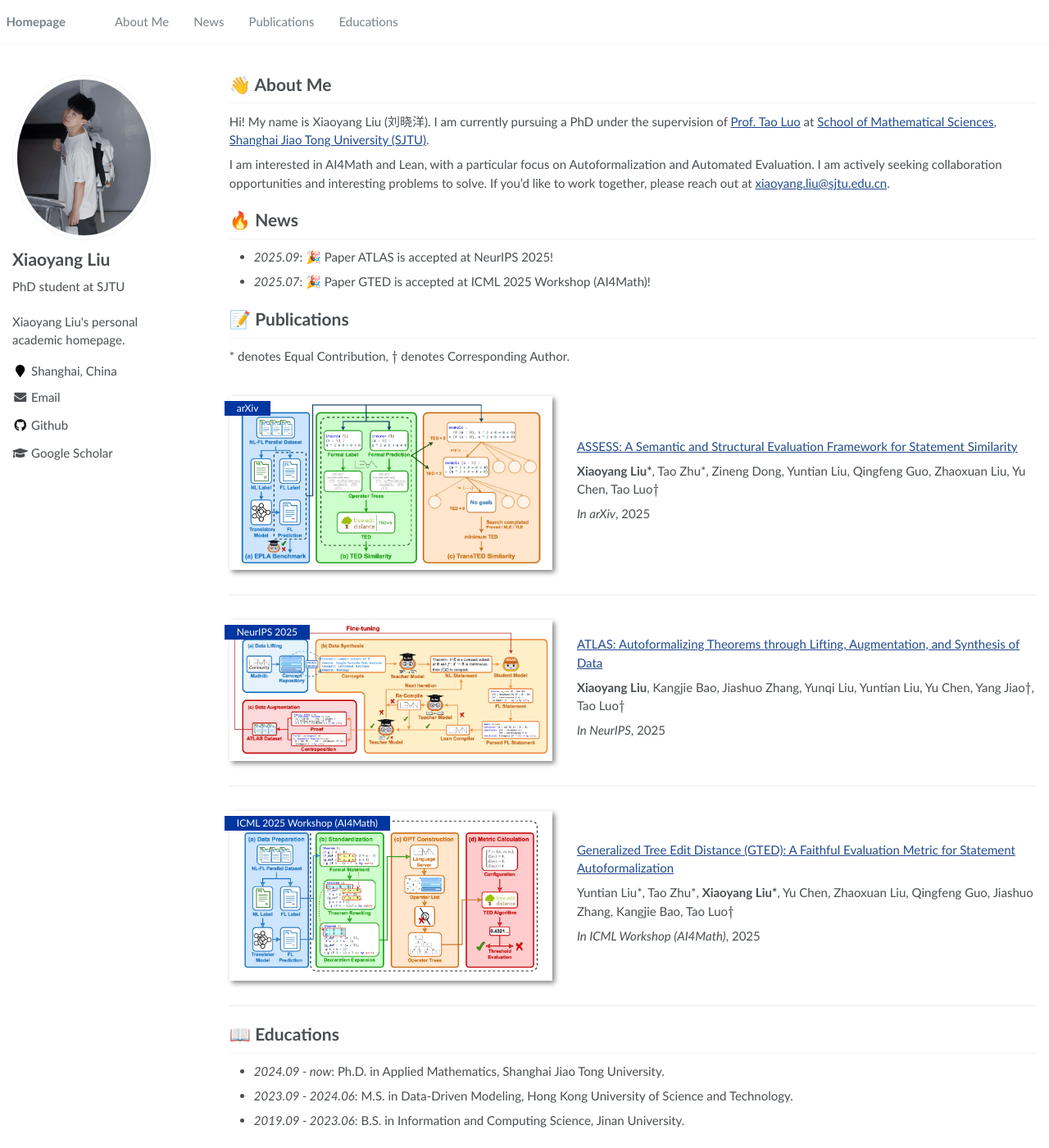
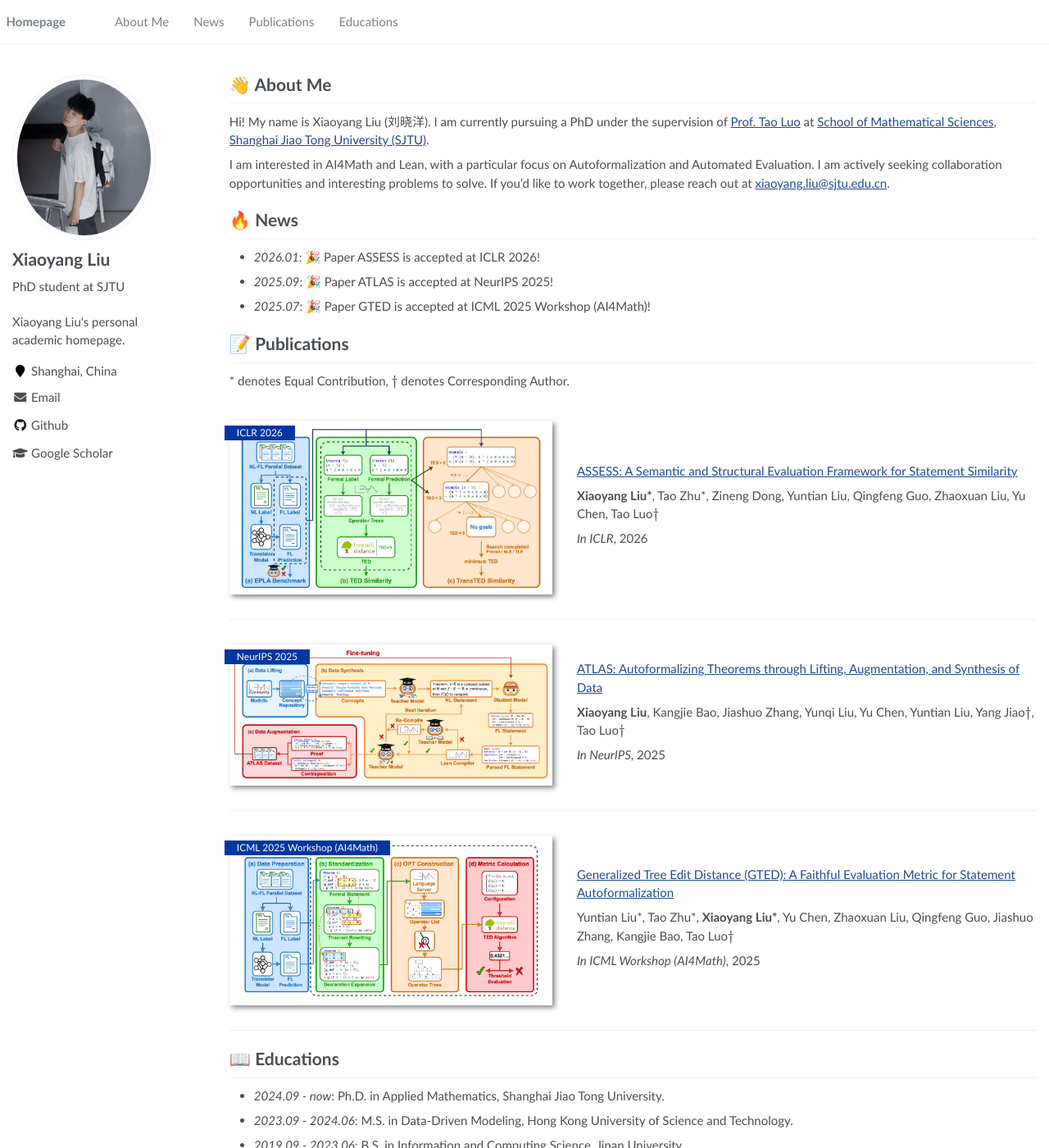
Before and after one commit to XiaoyangLiu-sjtu/XiaoyangLiu-sjtu.github.io, a Jekyll site: the page built from _pages/about.md, in a window 1280 px wide and 1400 px high. Shown: the whole window at 82% size. Built offline with Jekyll 4.4.1, drawn with Linux system fonts in a browser that asks for light colours; formulas are drawn with MathJax 3.

Commit message:
ICLR 2026 updated

```diff
--- a/_pages/about.md
+++ b/_pages/about.md
@@ -25,6 +25,8 @@ I am interested in AI4Math and Lean, with a particular focus on Autoformalizatio
 
 
 # 🔥 News
+- *2026.01*: 🎉 Paper ASSESS is accepted at ICLR 2026!
+
 - *2025.09*: 🎉 Paper ATLAS is accepted at NeurIPS 2025!
 
 - *2025.07*: 🎉 Paper GTED is accepted at ICML 2025 Workshop (AI4Math)!
@@ -33,14 +35,14 @@ I am interested in AI4Math and Lean, with a particular focus on Autoformalizatio
 # 📝 Publications
 \* denotes Equal Contribution, $\dagger$ denotes Corresponding Author.
 
-<div class='paper-box'><div class='paper-box-image'><div><div class="badge">arXiv</div><img src='images/papers/ASSESS.jpg' alt="sym" width="100%"></div></div>
+<div class='paper-box'><div class='paper-box-image'><div><div class="badge">ICLR 2026</div><img src='images/papers/ASSESS.jpg' alt="sym" width="100%"></div></div>
 <div class='paper-box-text' markdown="1">
 
 [ASSESS: A Semantic and Structural Evaluation Framework for Statement Similarity](https://arxiv.org/pdf/2509.22246)
 
 **Xiaoyang Liu\***, Tao Zhu\*, Zineng Dong, Yuntian Liu, Qingfeng Guo, Zhaoxuan Liu, Yu Chen, Tao Luo$\dagger$
 
-*In arXiv*, 2025
+*In ICLR*, 2026
 </div>
 </div>
 
@@ -50,7 +52,7 @@ I am interested in AI4Math and Lean, with a particular focus on Autoformalizatio
 
 [ATLAS: Autoformalizing Theorems through Lifting, Augmentation, and Synthesis of Data](https://arxiv.org/pdf/2502.05567)
 
-**Xiaoyang Liu**, Kangjie Bao, Jiashuo Zhang, Yunqi Liu, Yuntian Liu, Yu Chen, Yang Jiao$\dagger$, Tao Luo$\dagger$
+**Xiaoyang Liu**, Kangjie Bao, Jiashuo Zhang, Yunqi Liu, Yu Chen, Yuntian Liu, Yang Jiao$\dagger$, Tao Luo$\dagger$
 
 *In NeurIPS*, 2025
 </div>
```
